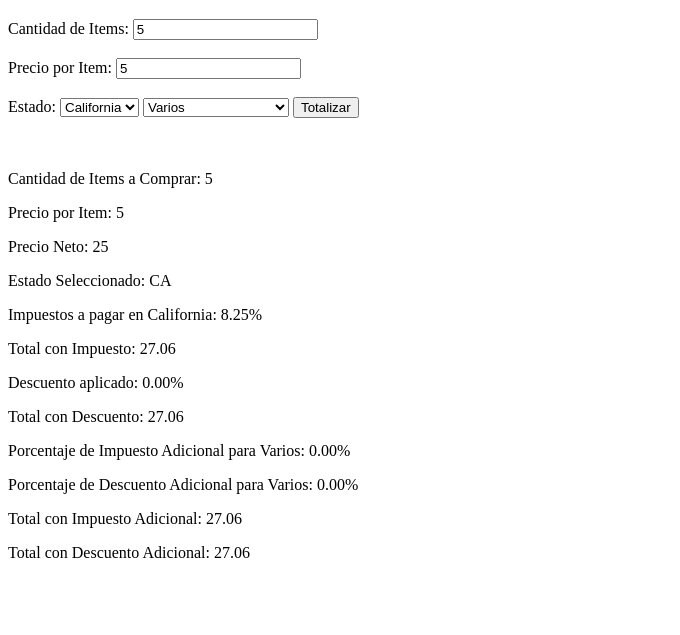
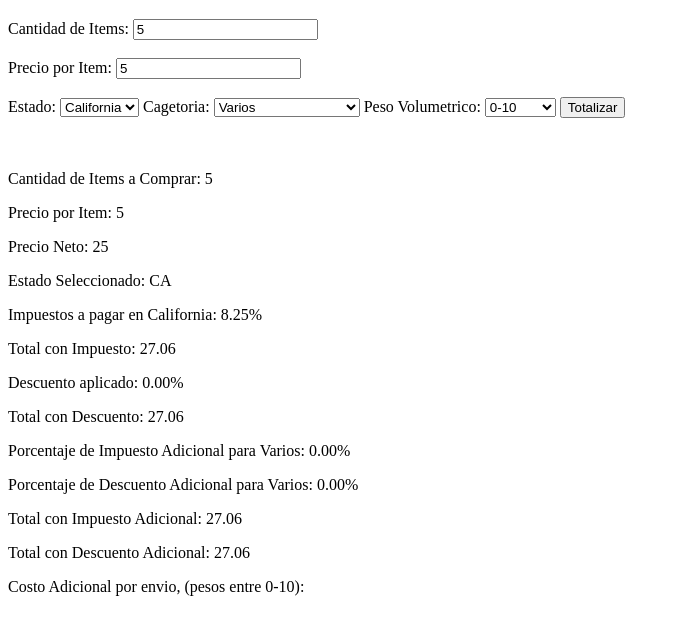
Before and after one commit to SantiSaaUCB/IngSoft-ProyectoTotalizador, a website built with Parcel: page index.html in a window 1280 px wide. Both pictures are taken after typing "5", "5" into the empty fields and a click on the input "Totalizar". Shown: the part 61-696 px from the top of the page, without its empty margins (0-680 px from the left). Built offline with nearby package versions, Linux system fonts and the light colour scheme.

Commit message:
ffeat: Seleccionar peso volumetrico y mostrar eleccion

```diff
--- a/index.html
+++ b/index.html
@@ -20,6 +20,7 @@
         <option value="TX" data-name="Texas">Texas</option>
         <option value="AL" data-name="Alabama">Alabama</option>
       </select>
+      <label for="categoria">Cagetoria:</label>
       <select id="categorias">
         <option value="Varios" data-name="Varios">Varios</option>
         <option value="Vestimenta" data-name="Vestimenta">Vestimenta</option>
@@ -28,6 +29,16 @@
         <option value="Material de escritorio" data-name="Material de escritorio">Material de escritorio</option>
         <option value="Bebidas alcoholicas" data-name="Bebidas alcoholicas">Bebidas alcoholicas</option>
         <option value="Alimentos" data-name="Alimentos">Alimentos</option>
+      </select>
+      <label for="pesoVolumetrico">Peso Volumetrico:</label>
+      <select id="peso_volumetrico">
+        <option value="0-10" data-name="0-10">0-10</option>
+        <option value="11-20" data-name="11-20">11-20</option>
+        <option value="21-40" data-name="21-40">21-40</option>
+        <option value="41-80" data-name="41-80">41-80</option>
+        <option value="81-100" data-name="81-100">81-100</option>
+        <option value="101-200" data-name="101-200">101-200</option>
+        <option value=">200" data-name=">200">>200</option>
       </select>
 
       <input type="submit" value="Totalizar" id="totalizar-button" />
@@ -46,6 +57,7 @@
       <p id="info-porcentajeDescuentoVarios"></p>
       <p id="info-totalConImpuestoAdicional"></p>
       <p id="info-totalConDescuentoAdicional"></p>
+      <p id="info-costoAdicionalPorEnvio"></p>
     </div>
     <script type="module" src="./src/presenter.js"></script>
   </body>
--- a/src/presenter.js
+++ b/src/presenter.js
@@ -5,6 +5,7 @@ const items = document.querySelector("#cantidad-items");
 const price = document.querySelector("#precio-item");
 const state = document.querySelector("#estado");
 const category = document.querySelector("#categorias");
+const volumetricWeight = document.querySelector("#peso_volumetrico");
 const textCantidad = document.querySelector("#info-cantidadItems");
 const textPrecio = document.querySelector("#info-precioItem");
 const textPrecioNeto = document.querySelector("#info-precioNeto");
@@ -17,6 +18,7 @@ const textPorcentajeImpuestoVarios = document.querySelector("#info-porcentajeImp
 const textPorcentajeDescuentoVarios = document.querySelector("#info-porcentajeDescuentoVarios");
 const textTotalConImpuestoAdicional = document.querySelector("#info-totalConImpuestoAdicional");
 const textTotalConDescuentoAdicional = document.querySelector("#info-totalConDescuentoAdicional");
+const textCostoAdicionalPorEnvio = document.querySelector("#info-costoAdicionalPorEnvio");
 
 form.addEventListener("submit", (event) => {
   event.preventDefault();
@@ -24,10 +26,11 @@ form.addEventListener("submit", (event) => {
   let cantidadItems = parseInt(items.value, 10);
   let precioItem = parseFloat(price.value);
   let estadoSeleccionado = state.value;
-  let categoriaSeleccionada = category.value.trim() || "Varios"; // Asegurar un valor predeterminado
+  let categoriaSeleccionada = category.value.trim() || "Varios";
+  let peso_volumetrico_seleccionado = volumetricWeight.value;
   const estadoNombre = state.options[state.selectedIndex].getAttribute("data-name");
 
-  const resultado = totalizar(cantidadItems, precioItem, estadoSeleccionado, categoriaSeleccionada);
+  const resultado = totalizar(cantidadItems, precioItem, estadoSeleccionado, categoriaSeleccionada, peso_volumetrico_seleccionado);
 
   textCantidad.textContent = `Cantidad de Items a Comprar: ${cantidadItems}`;
   textPrecio.textContent = `Precio por Item: ${precioItem}`;
@@ -41,4 +44,5 @@ form.addEventListener("submit", (event) => {
   textPorcentajeDescuentoVarios.textContent = `Porcentaje de Descuento Adicional para ${categoriaSeleccionada}: ${(resultado.descuentoAdicional * 100).toFixed(2)}%`;
   textTotalConImpuestoAdicional.textContent = `Total con Impuesto Adicional: ${resultado.totalConImpuestoAdicional.toFixed(2)}`;
   textTotalConDescuentoAdicional.textContent = `Total con Descuento Adicional: ${resultado.totalConDescuentoAdicional.toFixed(2)}`;
+  textCostoAdicionalPorEnvio.textContent = `Costo Adicional por envio, (pesos entre ${peso_volumetrico_seleccionado}):`;
 });
--- a/src/totalizador.js
+++ b/src/totalizador.js
@@ -1,4 +1,4 @@
-function totalizar(cantidad_items, precio_item, codigo_estado, varios_categoria) {
+function totalizar(cantidad_items, precio_item, codigo_estado, varios_categoria, peso_volumetrico_seleccionado) {
      const precioNeto = cantidad_items * precio_item;
      let impuesto = 0, descuento = 0, impuestoAdicional = 0, descuentoAdicional = 0;
 
@@ -41,6 +41,17 @@ function totalizar(cantidad_items, precio_item, codigo_estado, varios_categoria)
      const totalConImpuestoAdicional = totalConDescuento * (1 + impuestoAdicional);
      const totalConDescuentoAdicional = totalConImpuestoAdicional * (1 - descuentoAdicional);
 
+     switch (peso_volumetrico_seleccionado) {
+          case "0-10": break;
+          case "11-20": break;
+          case "21-40": break;
+          case "41-80": break;
+          case "81-100": break;
+          case "101-200": break;
+          case ">200": break;
+          default: break;
+        }
+
      return {
        precioNeto,
        impuesto,
```
